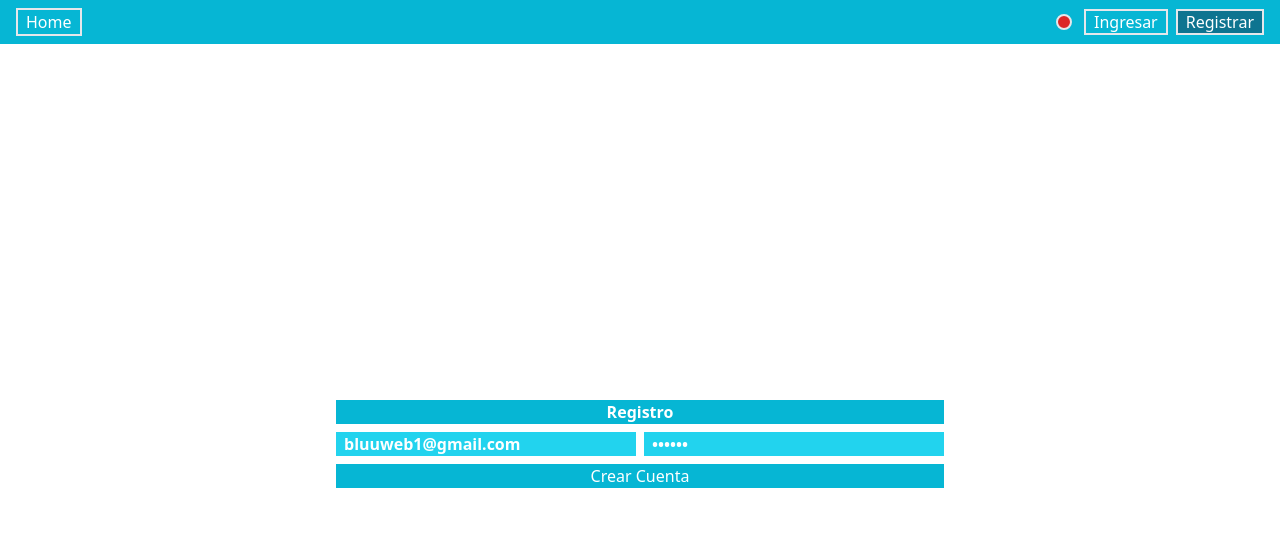
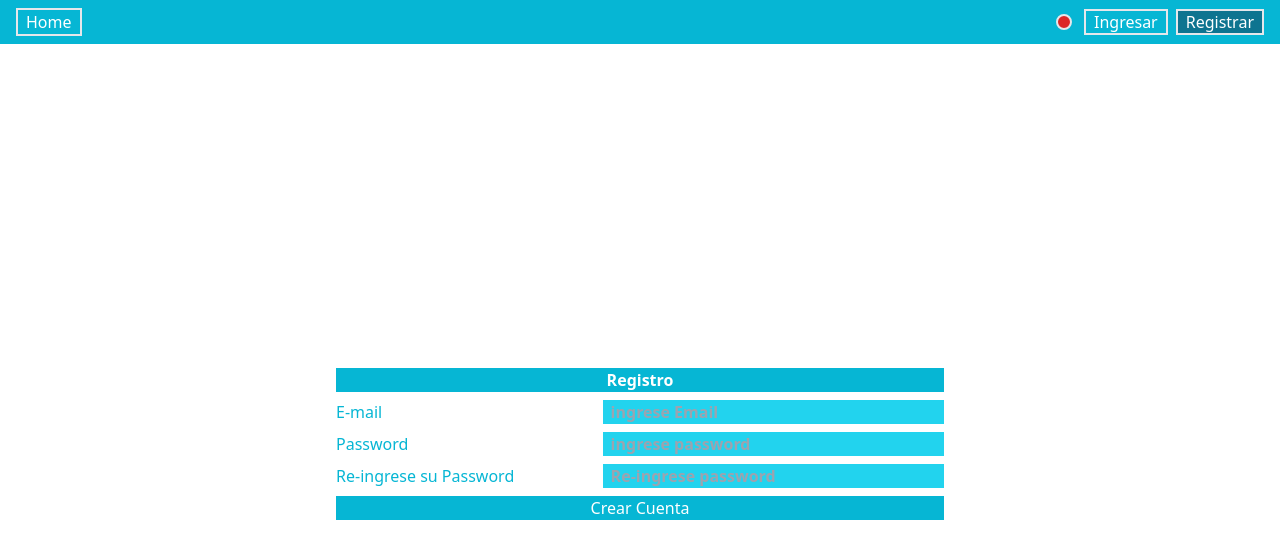
Before and after one commit to Abentancor/react-firebase-tailwind, a React (Vite) app: page /Register in a window 1280 px wide. Shown: the top 558 px of the page. Built offline with nearby package versions, Linux system fonts and the light colour scheme; no server answers.

Commit message:
form validate

```diff
--- a/package.json
+++ b/package.json
@@ -10,8 +10,8 @@
   "dependencies": {
     "firebase": "^9.6.10",
     "react": "^17.0.2",
-    "react-burger-menu": "^3.0.6",
     "react-dom": "^17.0.2",
+    "react-hook-form": "^7.30.0",
     "react-router-dom": "^6.3.0"
   },
   "devDependencies": {
--- a/src/Routes/Login.jsx
+++ b/src/Routes/Login.jsx
@@ -6,7 +6,7 @@ const Login = () => {
 
   const {loginUser, user} = useContext(UserContext)
   const userColor = user ? 'bg-green-500' : 'bg-red-600'
-  const [email, setEmail] = useState('bluuweb1@gmail.com')
+  const [email, setEmail] = useState('Angel01@test.com')
   const [password, setPassword] = useState('123123')
 
 
--- a/src/Routes/Register.jsx
+++ b/src/Routes/Register.jsx
@@ -1,16 +1,21 @@
-import React from 'react'
-import { useState } from 'react'
 import { useContext } from 'react'
+import { useForm } from 'react-hook-form'
+import { useNavigate } from 'react-router-dom'
 import { UserContext } from '../Context/UserProvider'
 
 const Register = () => {
 
-    const [email, setEmail] = useState('bluuweb1@gmail.com')
-    const [password, setPassword] = useState('123123')
 
-   const {registerUser} = useContext(UserContext)
 
-    const handleSubmit  = async  (e) => {
+    const {registerUser} = useContext(UserContext)
+        const navegate = useNavigate()
+
+    const {register, handleSubmit, getValues, formState:{errors}}= useForm()
+    const onSubmit = data => console.log(data)
+
+
+
+    /*const handleSubmit  = async  (e) => {
         e.preventDefault()
         console.log('procesando: ', email, password)
         try {
@@ -18,25 +23,59 @@ const Register = () => {
         } catch (error) {
             console.log(error.code)
         }
-    }
+    }*/
 
   return (
     <>
     <div className='container mx-auto grid grid-cols-2 text-white place-content-center min-h-screen w-1/2 p-4 mb-4 gap-2'>
             <h1 className='col-span-2 bg-cyan-500 font-bold text-center'>Registro</h1>
-            <form className=' grid overflow-hidden gap-2 col-span-2' onSubmit={handleSubmit} >
+            <form className=' grid overflow-hidden gap-2 col-span-2' onSubmit={handleSubmit(onSubmit)} >
+                <label className='text-cyan-500' >E-mail</label>
                 <input className='bg-cyan-400 font-semibold px-2'
                     type="email"
                     placeholder='ingrese Email'
-                    value={email}
-                    onChange={e => setEmail(e.target.value)}
+                    {...register('email', {
+                        required: {
+                            value:true,
+                            message:'Campo Obligatorio'
+                        },
+                        pattern:{
+                            value: /[a-z0-9]+(\.[_a-z0-9]+)*@[a-z0-9-]+(\.[a-z0-9-]+)*(\.[a-z]{2,15})/,
+                            message: 'Formato de email incorrecto'
+                        }
+                    })}
                 />
+                    {
+                        errors.email && <span className='text-red-600 col-span-2 text-center'>{errors.email.message}</span>
+                    }
+                <label className='text-cyan-500'>Password</label>
                 <input className='bg-cyan-400 font-semibold px-2'
                     type="password"
                     placeholder='ingrese password'
-                    value={password}
-                    onChange={e => setPassword(e.target.value)}
+                    {...register('password',
+                        {minLength: {
+                            value: 6,
+                            message: 'el minimo es de 6 caracteres'
+                    }})}
+
                 />
+                    {
+                        errors.password && <span className='text-red-600 col-span-2 text-center'>{errors.password.message}</span>
+                    }
+                <label className='text-cyan-500'>Re-ingrese su Password</label>
+                <input className='bg-cyan-400 font-semibold px-2'
+                    type="password"
+                    placeholder='Re-ingrese password'
+                    {...register('repassword', {
+                        validate: {
+                            equals: (v) => v === getValues('password') || 'Las contraseñas no coinciden',
+                            //message: 'Las contraseñas no coinciden',
+                        }
+                    })}
+                />
+                    {
+                        errors.repassword && <span className='text-red-600 col-span-2 text-center'>{errors.repassword.message}</span>
+                    }
                 <button className='col-span-2 bg-cyan-500' type="submit">Crear Cuenta</button>
             </form>
     </div>
```
Also changed, not shown: src/index.css (line endings or trailing spaces), 1 other file (tests, documents, lock files or other folders).
